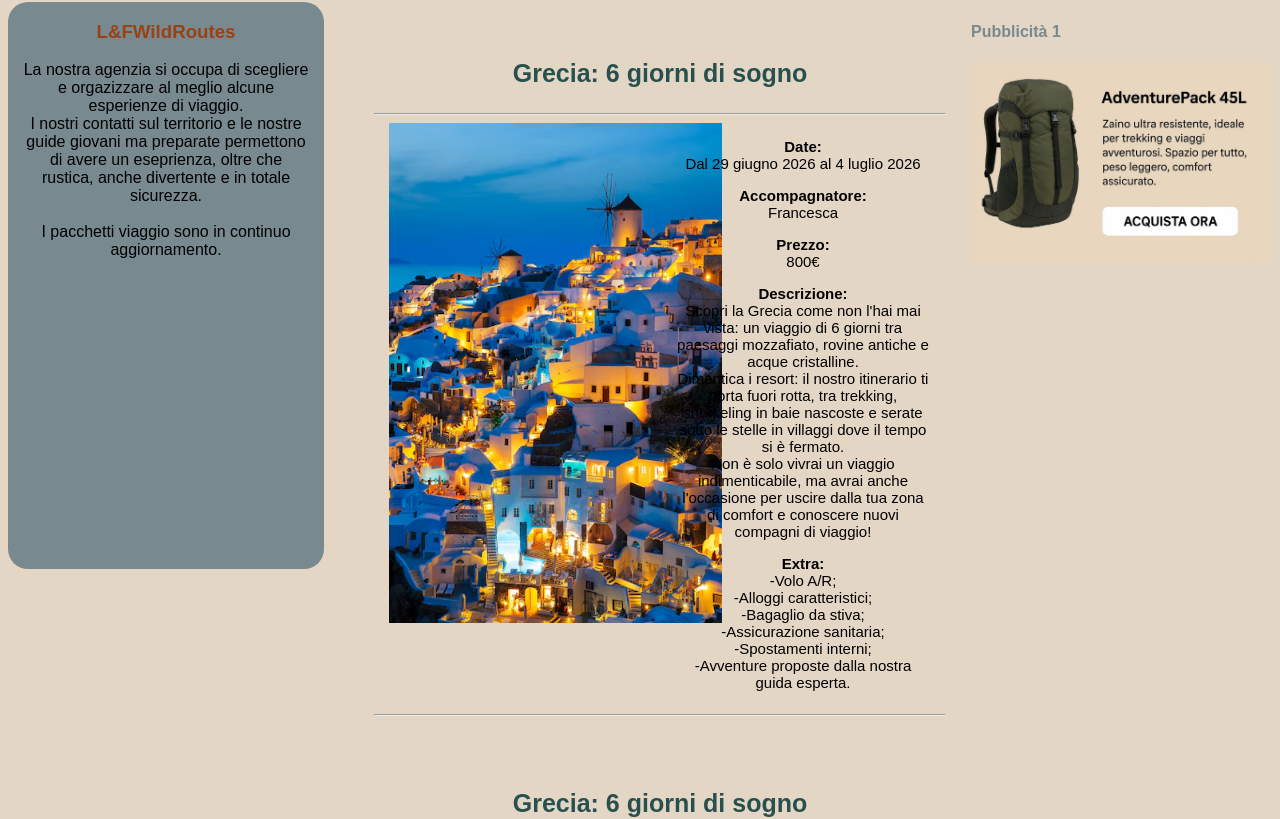
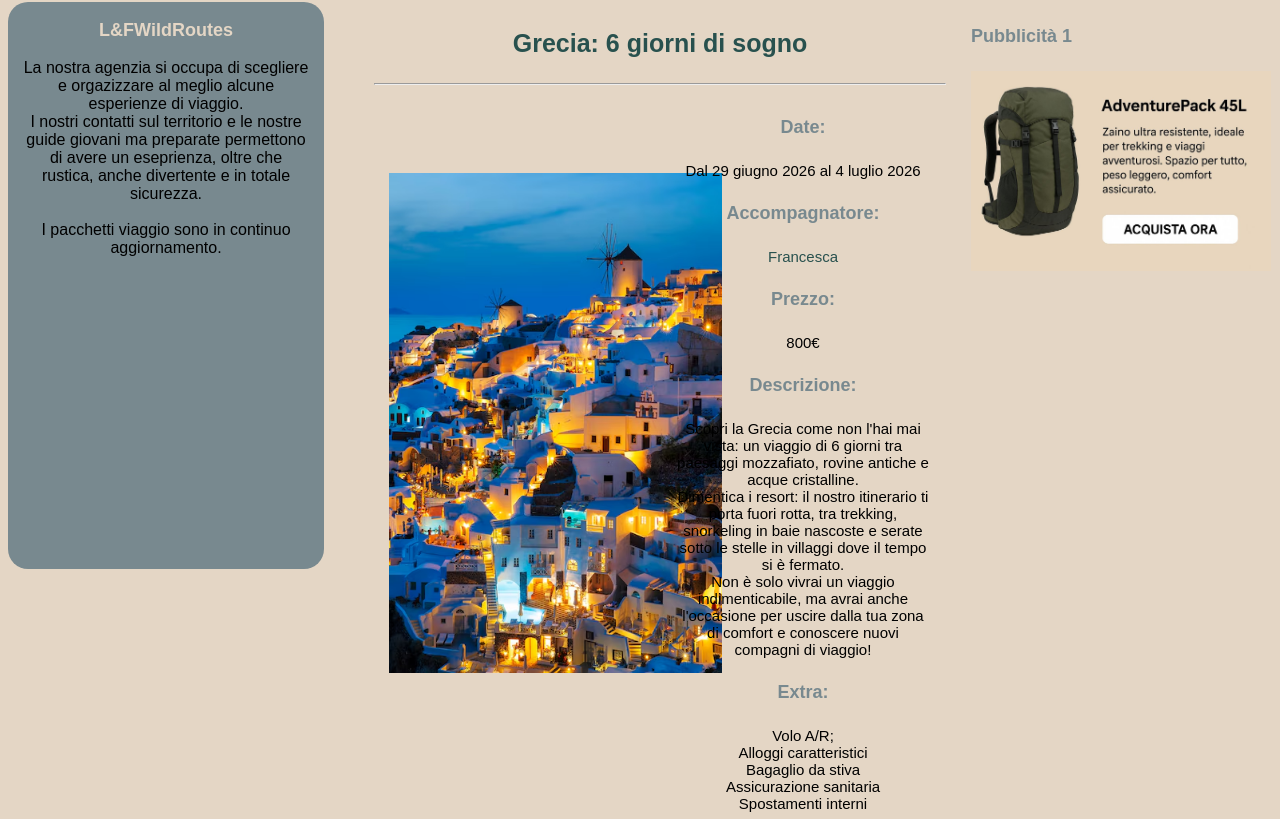
Before and after one commit to Leod55/L-f-Wild-Routes, a Vue app in the folder LFWildRoutes/: page /destinations in a window 1280 px wide. Shown: the part 430-1249 px from the top of the page. Built offline with nearby package versions, Linux system fonts and the light colour scheme.

Commit message:
Corretta pagina login e aggiunto layout in ogni pagina.
!Dovrebbe! mancare solo new trip

```diff
--- a/LFWildRoutes/src/assets/main.css
+++ b/LFWildRoutes/src/assets/main.css
@@ -110,11 +110,14 @@ h4,
 h5,
 h6 {
   color: var(--tertiary);
+  font-size: 18px;
 }
+
+/*-------------------------------------------PAGE SECTIONS-----------------------------------------------------------*/
 
 .main_div {
   text-align: center;
-  margin: 50px 0;
+  margin: 20px 0;
 }
 
 /*-------------------------------------------CARD SECTIONS-----------------------------------------------------------*/
@@ -124,7 +127,13 @@ h6 {
 }
 
 .section_article a {
-  color: var(--black);
+  color: var(--quartiary);
+}
+
+.section_article a:hover {
+  font-weight: bold;
+  font-size: 16px;
+  color: var(--quartiary);
 }
 
 .section_title {
--- a/LFWildRoutes/src/components/DestinationCard.vue
+++ b/LFWildRoutes/src/components/DestinationCard.vue
@@ -7,7 +7,7 @@
     <hr />
 
     <div class="section_content row">
-      <div class="col-6">
+      <div class="col-6 img_section">
         <img
           src="../assets/img/FotoGrecia2.jpg"
           alt="fotogrecia"
@@ -16,26 +16,31 @@
       </div>
 
       <div class="col-6">
-        <p>
-          <b>Date:</b> <br />
-          Dal 29 giugno 2026 al 4 luglio 2026
-        </p>
+        <section>
+          <h4>Date:</h4>
+
+          <p>Dal 29 giugno 2026 al 4 luglio 2026</p>
+        </section>
 
         <!--Aggiungere, oltre al link per la pagina who, anche direttamente il collegamento al punto con id giusto (GuideCard di Francesca)-->
-        <p>
-          <b>Accompagnatore:</b> <br />
-          <RouterLink to="/who#"> Francesca </RouterLink>
-        </p>
+        <section>
+          <h4>Accompagnatore:</h4>
+
+          <p><RouterLink to="/who#"> Francesca </RouterLink></p>
+        </section>
+
+        <section>
+          <h4>Prezzo:</h4>
+
+          <p>800€</p>
+        </section>
+
+        <section>
+          <h4>Descrizione:</h4>
 
           <p>
-          <b>Prezzo:</b> <br />
-          800€
-        </p>
-
-        <p>
-          <b>Descrizione:</b> <br />
-          Scopri la Grecia come non l'hai mai vista: un viaggio di 6 giorni tra
-          paesaggi mozzafiato, rovine antiche e acque cristalline. <br />
+            Scopri la Grecia come non l'hai mai vista: un viaggio di 6 giorni
+            tra paesaggi mozzafiato, rovine antiche e acque cristalline. <br />
             Dimentica i resort: il nostro itinerario ti porta fuori rotta, tra
             trekking, snorkeling in baie nascoste e serate sotto le stelle in
             villaggi dove il tempo si è fermato.<br />
@@ -43,16 +48,19 @@
             l'occasione per uscire dalla tua zona di comfort e conoscere nuovi
             compagni di viaggio!
           </p>
+        </section>
 
-        <p>
-          <b>Extra:</b> <br />
-          -Volo A/R; <br />
-          -Alloggi caratteristici; <br />
-          -Bagaglio da stiva; <br />
-          -Assicurazione sanitaria; <br />
-          -Spostamenti interni; <br />
-          -Avventure proposte dalla nostra guida esperta.
-        </p>
+        <section>
+          <h4>Extra:</h4>
+
+          <ul id="extra_ul">
+            <li>Volo A/R;</li>
+            <li>Alloggi caratteristici</li>
+            <li>Bagaglio da stiva</li>
+            <li>Assicurazione sanitaria</li>
+            <li>Spostamenti interni</li>
+          </ul>
+        </section>
       </div>
     </div>
 
@@ -60,4 +68,15 @@
   </article>
 </template>
 
-<style></style>
+<style>
+#extra_ul {
+  padding: 0 40px;
+}
+#extra_ul > li {
+  list-style-type: none;
+}
+
+.img_section {
+  margin: 80px 0;
+}
+</style>
--- a/LFWildRoutes/src/components/GuideCard.vue
+++ b/LFWildRoutes/src/components/GuideCard.vue
@@ -2,33 +2,33 @@
 
 <template>
   <article class="section_article col-12">
-    <div class="row">
-      <h3 class="section_title">Francesca Caterina del Zompo</h3>
-    </div>
+    <h3 class="section_title">Francesca Caterina del Zompo</h3>
 
     <hr />
 
     <div class="section_content row">
       <div class="col-6">
-        <a href="/">
-          <img
-            src="../assets/img/scimmia.png"
-            alt="fotofrancesca"
-            width="300"
-          />
-        </a>
+        <img src="../assets/img/scimmia.png" alt="fotofrancesca" height="200" />
       </div>
 
       <div class="col-6">
-        <b>Data nascita:</b><br />
-        10/01/1962<br /><br />
+        <section>
+          <h4>Data nascita:</h4>
 
-        <b>Città residenza:</b><br />
-        Cagliari<br /><br />
+          <p>10/01/1962</p>
+        </section>
 
-        <b>Descrizione:</b><br />
-        ragazza un po cogliona,
-        dsfffdsdffffffffffffffffffffffffffffffffffffffffffffffffffffffff<br /><br />
+        <section>
+          <h4>Città residenza:</h4>
+
+          <p>Cagliari</p>
+        </section>
+
+        <section>
+          <h4>Descrizione:</h4>
+
+          <p>ragazza un po cogliona</p>
+        </section>
       </div>
     </div>
 
--- a/LFWildRoutes/src/components/Navbar.vue
+++ b/LFWildRoutes/src/components/Navbar.vue
@@ -31,12 +31,12 @@ nav li > a {
   color: var(--black);
 }
 
-a:link {
+nav a:link {
   text-decoration: none;
   font-size: 15px;
 }
 
-a:hover {
+nav a:hover {
   font-weight: bold;
   font-size: 16px;
   color: var(--secondary);
--- a/LFWildRoutes/src/components/Sidebar.vue
+++ b/LFWildRoutes/src/components/Sidebar.vue
@@ -18,6 +18,6 @@
 
 <style>
 aside > h3 {
-  color: var(--primary);
+  color: var(--secondary);
 }
 </style>
--- a/LFWildRoutes/src/views/LoginView.vue
+++ b/LFWildRoutes/src/views/LoginView.vue
@@ -2,23 +2,26 @@
 
 <template>
   <div class="col-6 main_div">
-    <div><h1 id="login_title">Login</h1></div>
+    <h1 id="login_title">Login</h1>
 
-    <div id="div_form">
+    <div>
       <form id="login_form" action="login" method="POST">
-        <label for="username"> Username: </label> <br />
-        <input type="text" id="username" name="username" />
+        <div class="form_section">
+          <label for="username"> Username: </label>
+          <input type="text" id="username" name="username" />
+        </div>
 
-        <br />
+        <div class="form_section">
+          <label for="password"> Password: </label> <br />
+          <input type="password" id="password" name="password" />
+        </div>
 
-        <label for="password"> Password: </label> <br />
-        <input type="password" id="password" name="password" />
+        <div class="form_section">
+          <input type="submit" value="Accedi" />
+        </div>
+      </form>
 
-        <br />
-        <br />
-
-        <input type="submit" value="Accedi" />
-      </form>
+      <!--<form id="login_form" action="signup" method="POST"></form>-->
     </div>
   </div>
 </template>
@@ -26,24 +29,31 @@
 <style>
 #login_form {
   text-align: center;
-  background: rgba(var(--primary-rgb), 0.6);
+  background: var(--primary);
+  box-shadow: 10px 10px 40px var(--black);
+  border-radius: 20px;
 
   color: var(--secondary);
 
+  padding: 20px 5px;
+  margin: 80px auto;
+
+  font-size: 20px;
+
+  /*
   position: absolute;
 
   top: 85%;
   left: 50%;
 
-  padding: 20px 5px;
-  margin: 0;
+  transform: translate(-50%, -50%);
+  */
 
-  transform: translate(-50%, -50%);
-  border-radius: 20px;
+  width: 50%;
+}
 
-  font-size: 25px;
-
-  width: 15%;
+.form_section {
+  margin: 40px 0;
 }
 
 #login_form input {
--- a/LFWildRoutes/src/views/NewTripView.vue
+++ b/LFWildRoutes/src/views/NewTripView.vue
@@ -2,15 +2,13 @@
 
 <template>
   <div class="col-6 main_div">
-    <div><h1 id="newtrip_title">Inserisci un nuovo viaggio</h1></div>
+    <h1 id="newtrip_title">Inserisci un nuovo viaggio</h1>
 
     <form action="newtrip" method="POST">
       <div>
         <label for="destination"> Destinazione: </label> <br />
         <input type="text" id="destination" name="destination" /> <br />
       </div>
-
-      <hr />
 
       <div>
         <label for="description"> Descrizione: </label> <br />
@@ -23,21 +21,15 @@
         <br />
       </div>
 
-      <hr />
-
       <div>
         <label for="date"> Data di partenza: </label> <br />
         <input type="date" id="date_p" name="date_p" /> <br />
       </div>
 
-      <hr />
-
       <div>
         <label for="date"> Data di ritorno: </label> <br />
         <input type="date" id="date_r" name="date_r" /> <br />
       </div>
-
-      <hr />
 
       <div>
         <input type="submit" value="Inserisci viaggio" />
--- a/LFWildRoutes/src/views/WhoView.vue
+++ b/LFWildRoutes/src/views/WhoView.vue
@@ -12,13 +12,11 @@ export default {
 
 <template>
   <div class="col-6 main_div">
-    <div><h1>Noi di L&F WildRoutes</h1></div>
+    <h1>Noi di L&F WildRoutes</h1>
 
     <div>
       <GuideCard> </GuideCard>
-    </div>
 
-    <div>
       <GuideCard> </GuideCard>
     </div>
   </div>
```
Lines whose indentation alone changed are shown as unchanged.
